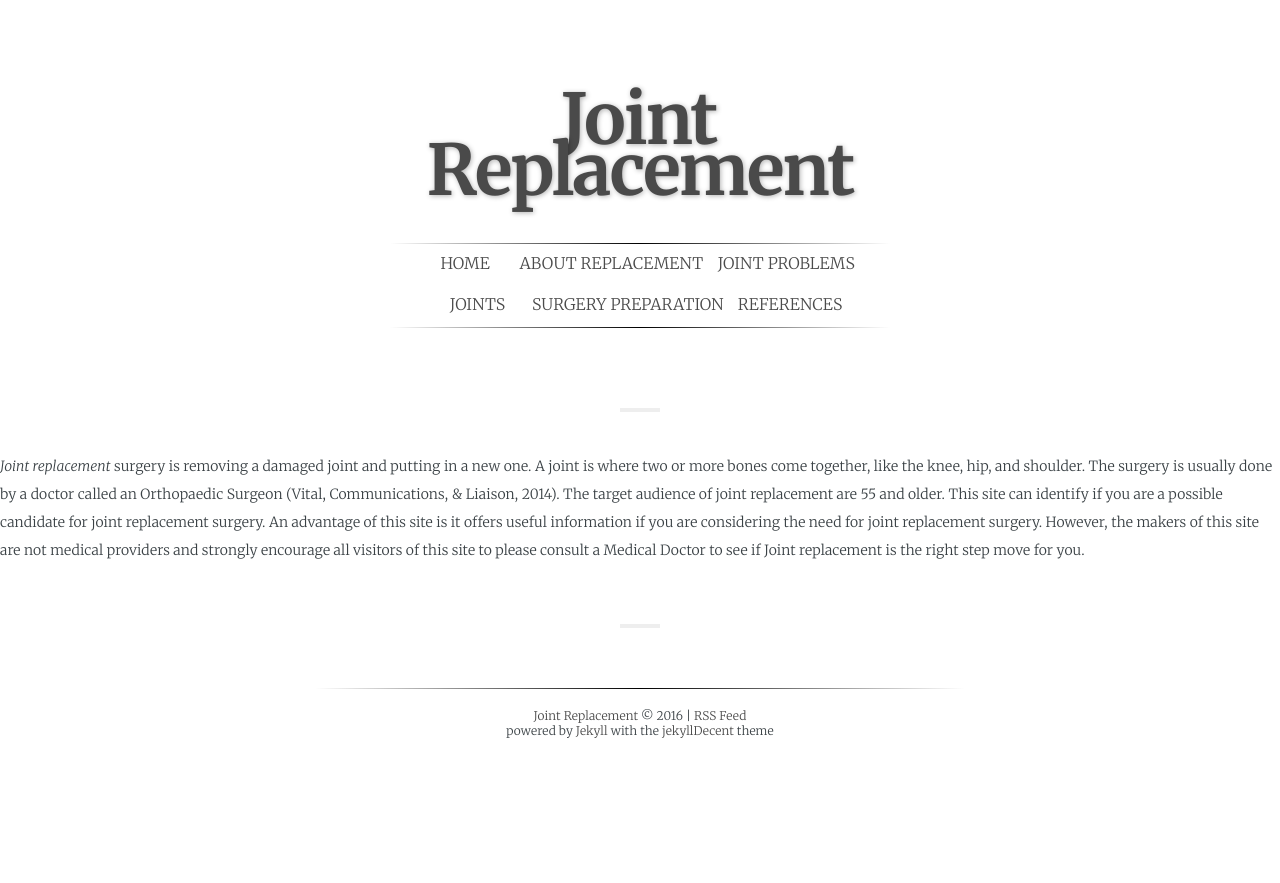
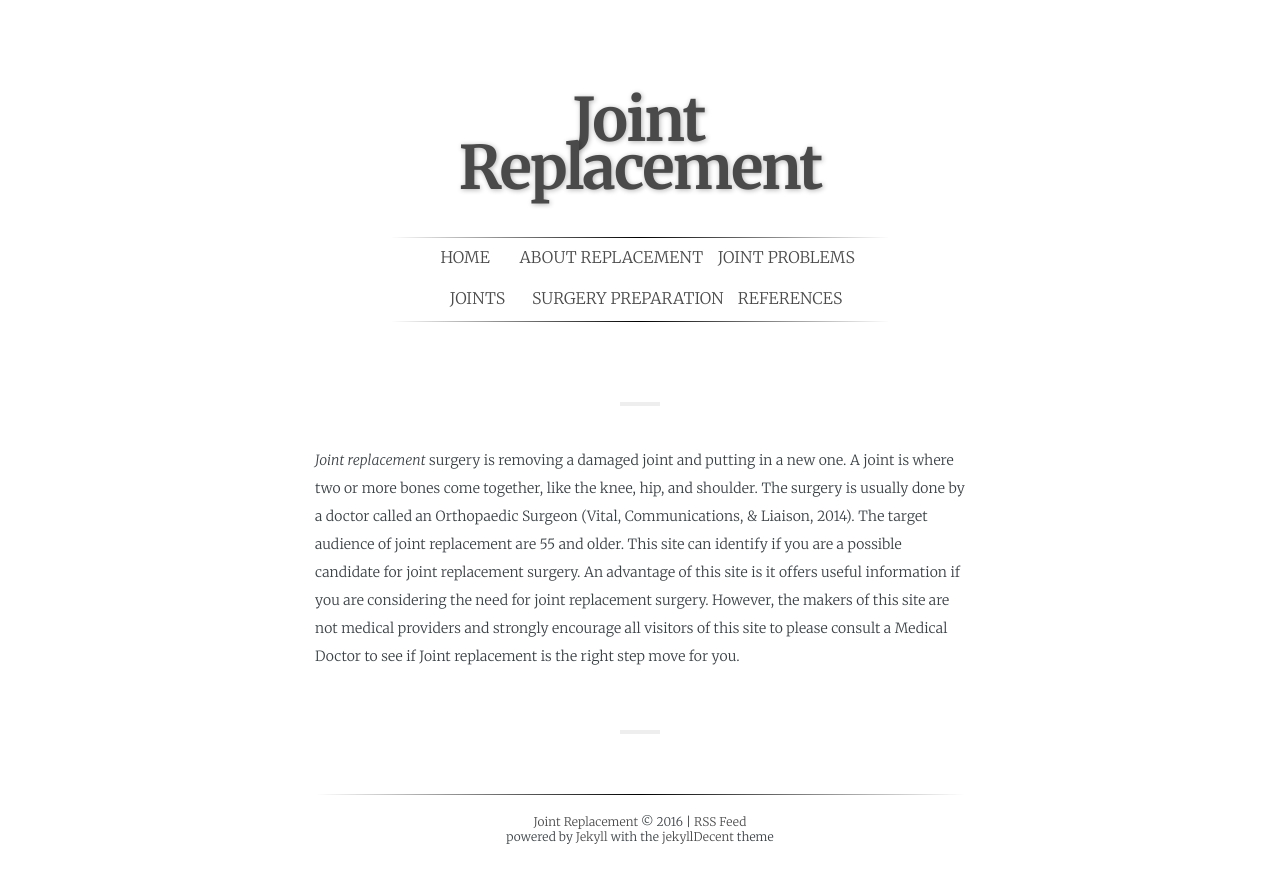
Before and after one commit to debbiehunter/debbiehunter.github.io, a Jekyll site: the page built from index.html, in a window 1280 px wide. Shown: the top 883 px of the page. Built offline with Jekyll 4.4.1, drawn with Linux system fonts in a browser that asks for light colours; some web fonts are replaced.

Commit message:
Home fix

```diff
--- a/_sass/main.scss
+++ b/_sass/main.scss
@@ -52,7 +52,7 @@
         margin: 0 auto 15px;
         a {
             font-family: Merriweather;
-            font-size: 70px;
+            font-size: 60px;
             text-decoration: none;
             text-shadow: 1px 1px 5px rgba($color-black, 0.3);
         }
--- a/index.html
+++ b/index.html
@@ -1,4 +1,7 @@
 ---
 layout: page
 ---
+
+<main class="content" role="main">
 <em>Joint replacement</em> surgery is removing a damaged joint and putting in a new one. A joint is where two or more bones come together, like the knee, hip, and shoulder. The surgery is usually done by a doctor called an Orthopaedic Surgeon (Vital, Communications, & Liaison, 2014). The target audience of joint replacement are 55 and older. This site can identify if you are a possible candidate for joint replacement surgery. An advantage of this site is it offers useful information if you are considering the need for joint replacement surgery. However, the makers of this site are not medical providers and strongly encourage all visitors of this site to please consult a Medical Doctor to see if Joint replacement is the right step move for you.
+</main>
```
